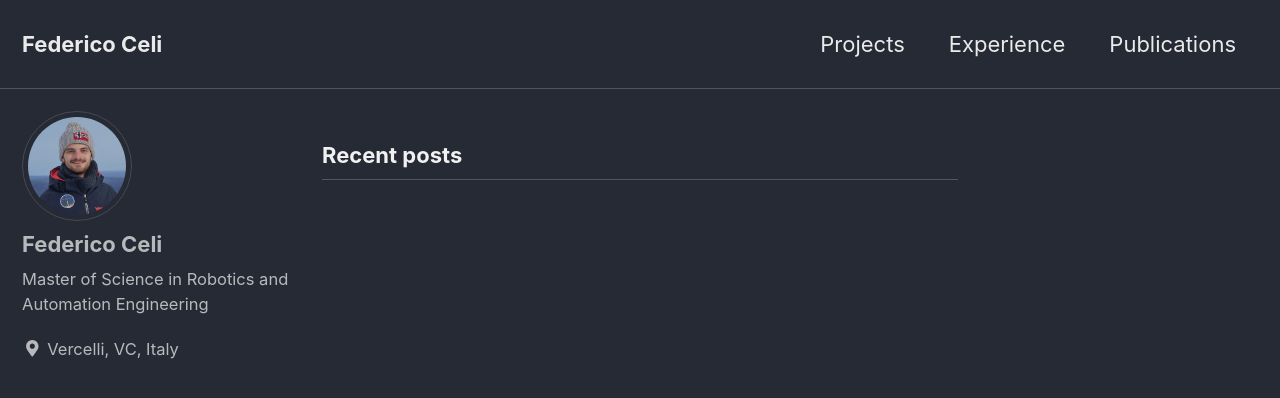
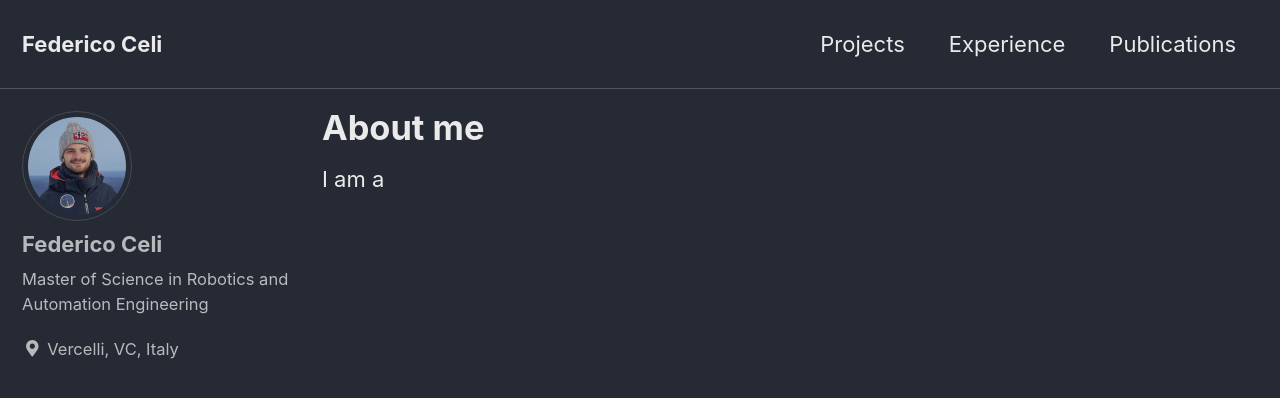
Before and after one commit to federicoceli/federicoceli.github.io, a Jekyll site: the page built from index.html, in a window 1280 px wide and 900 px high. Shown: the top 398 px of the window. Built offline with Jekyll 4.4.1, drawn with Linux system fonts in a browser that asks for light colours; cached includes are drawn as plain includes; the list of posts is cut into pages by our own code.

Commit message:
Update index.html

```diff
--- a/index.html
+++ b/index.html
@@ -1,4 +1,11 @@
 ---
-layout: home
+permalink: /
+title: "About me"
+excerpt: "About me"
 author_profile: true
+redirect_from:
+  - /about/
+  - /about.html
 ---
+
+I am a
```
